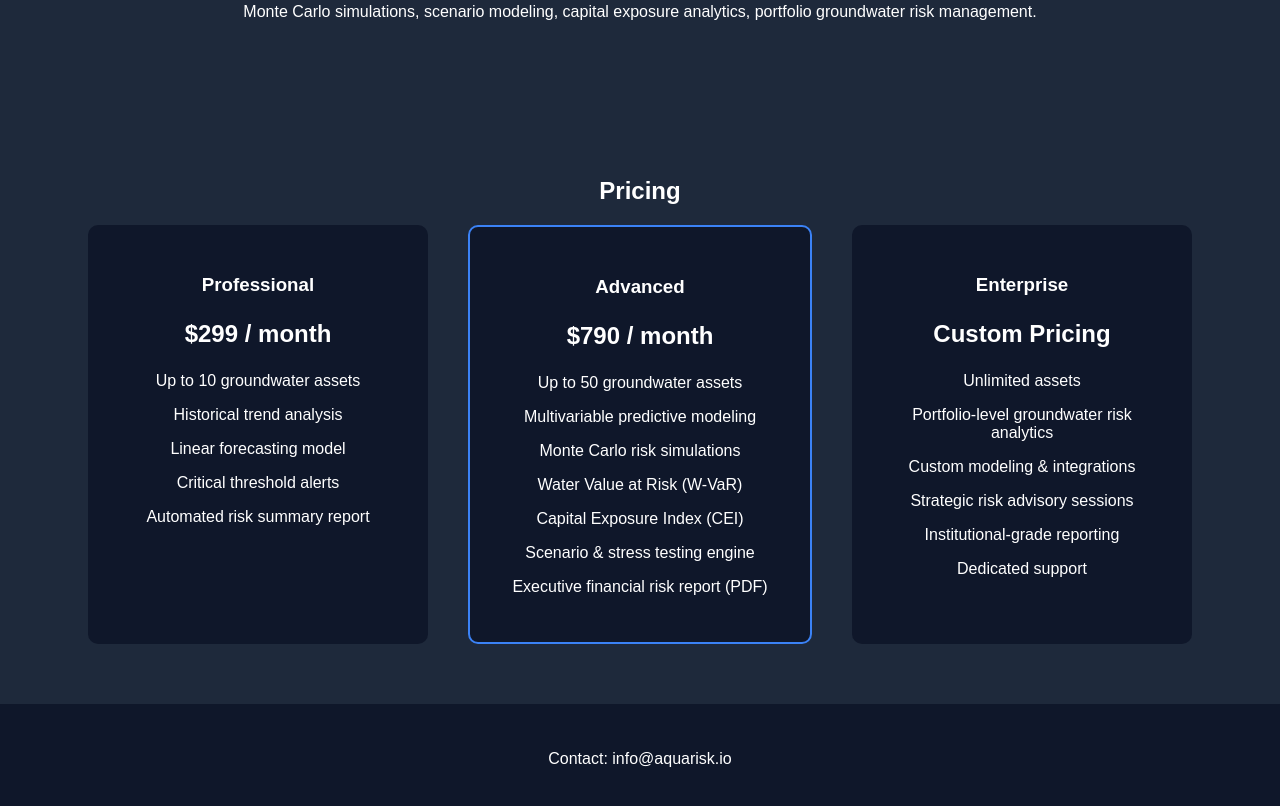
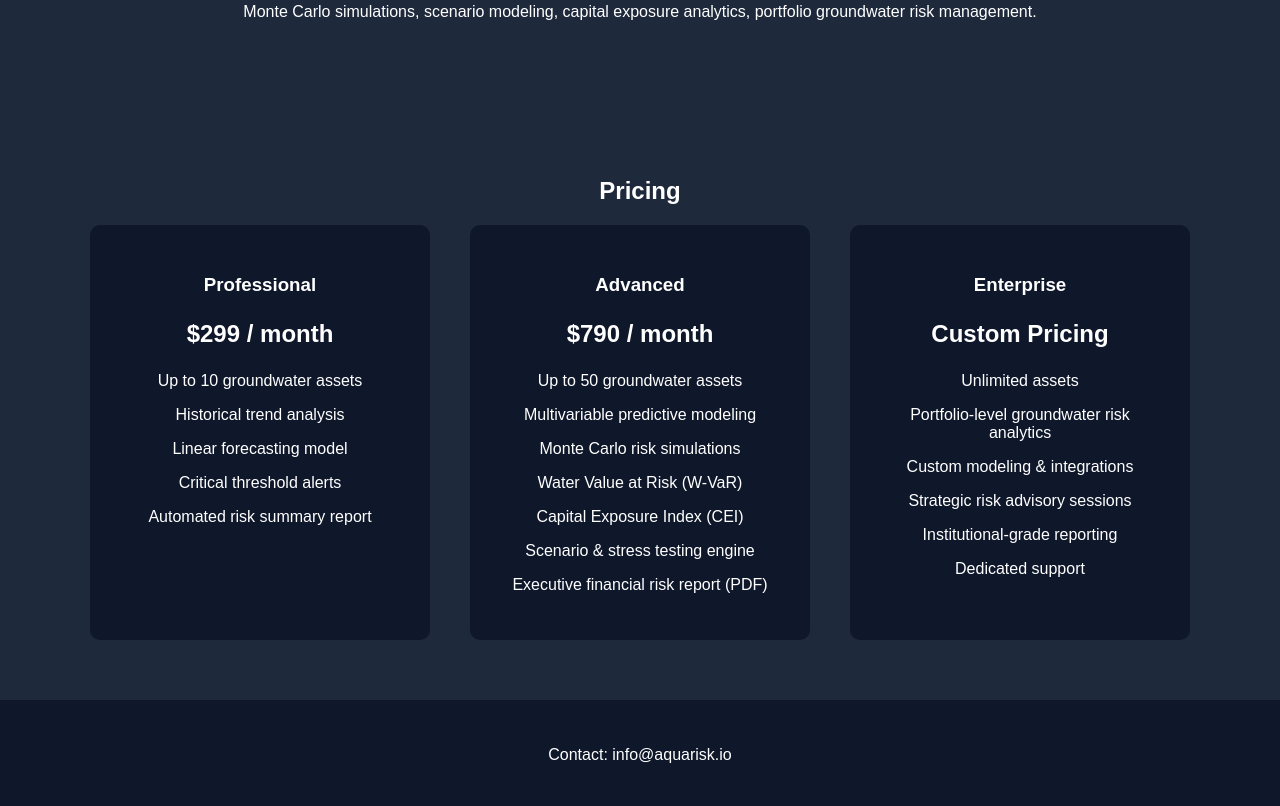
Before and after one commit to SantiagoDerdoy/AquaRisk, a plain HTML site: page landing/index.html in a window 1280 px wide. Shown: the part 719-1525 px from the top of the page. Drawn offline with Linux system fonts and the light colour scheme.

Commit message:
Update index.html

```diff
--- a/landing/index.html
+++ b/landing/index.html
@@ -108,7 +108,7 @@
         </div>
 
         <!-- ADVANCED -->
-        <div class="card" style="border: 2px solid #3b82f6;">
+        <div class="card">
             <h3>Advanced</h3>
             <p style="font-size:24px; font-weight:bold;">$790 / month</p>
             <p>Up to 50 groundwater assets</p>
```
